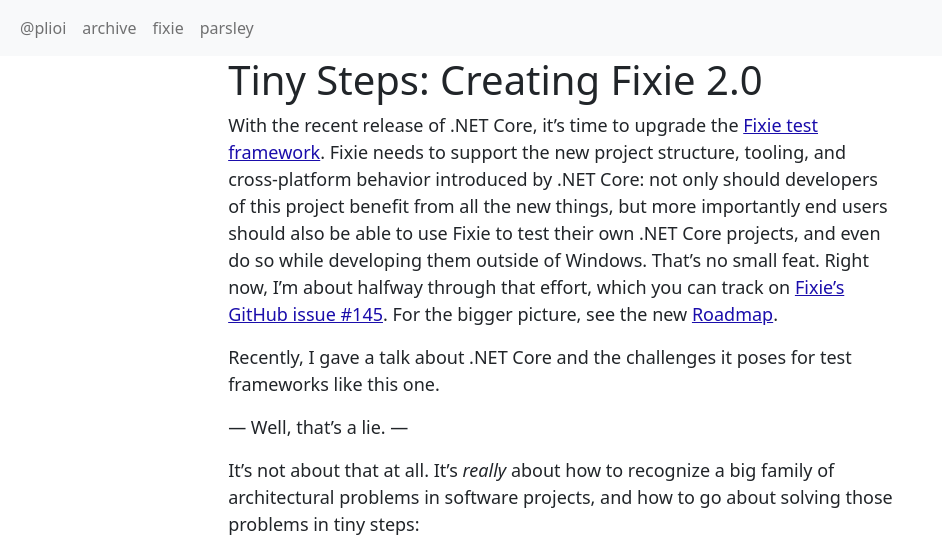
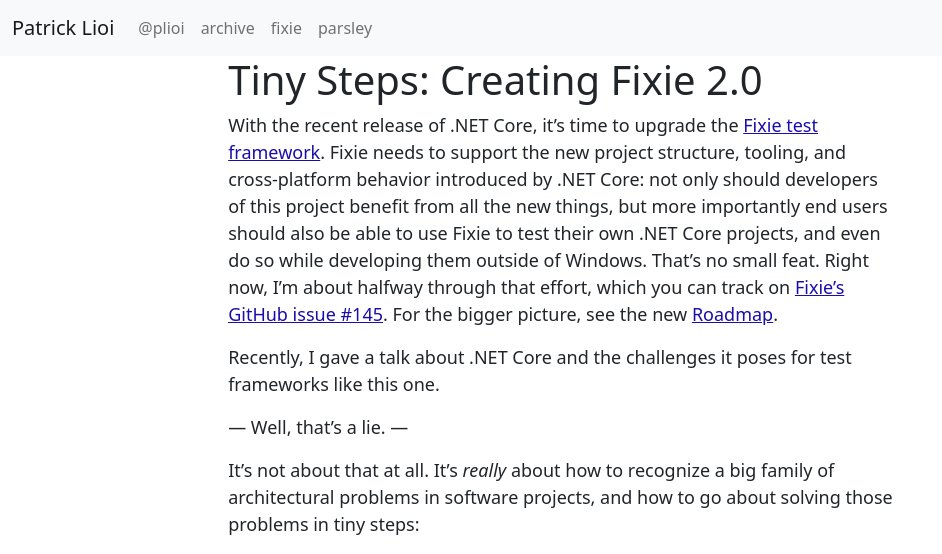
Before and after one commit to plioi/plioi.github.io, a Jekyll site: the page built from index.html, in a window 1280 px wide. Shown: the top 554 px of the page, without its empty margins (0-942 px from the left). Built offline with Jekyll 4.4.1, drawn with Linux system fonts in a browser that asks for light colours; grey boxes are pictures that could not be loaded.

Commit message:
navbar brand

```diff
--- a/_layouts/default.html
+++ b/_layouts/default.html
@@ -21,6 +21,7 @@
   <body>
     <nav class="navbar navbar-expand-lg bg-light">
       <div class="container-fluid">
+        <a class="navbar-brand" href="/">Patrick Lioi</a>
         <button class="navbar-toggler" type="button" data-bs-toggle="collapse" data-bs-target="#navbarContent" aria-controls="navbarContent" aria-expanded="false" aria-label="Toggle navigation">
           <span class="navbar-toggler-icon"></span>
         </button>
```
